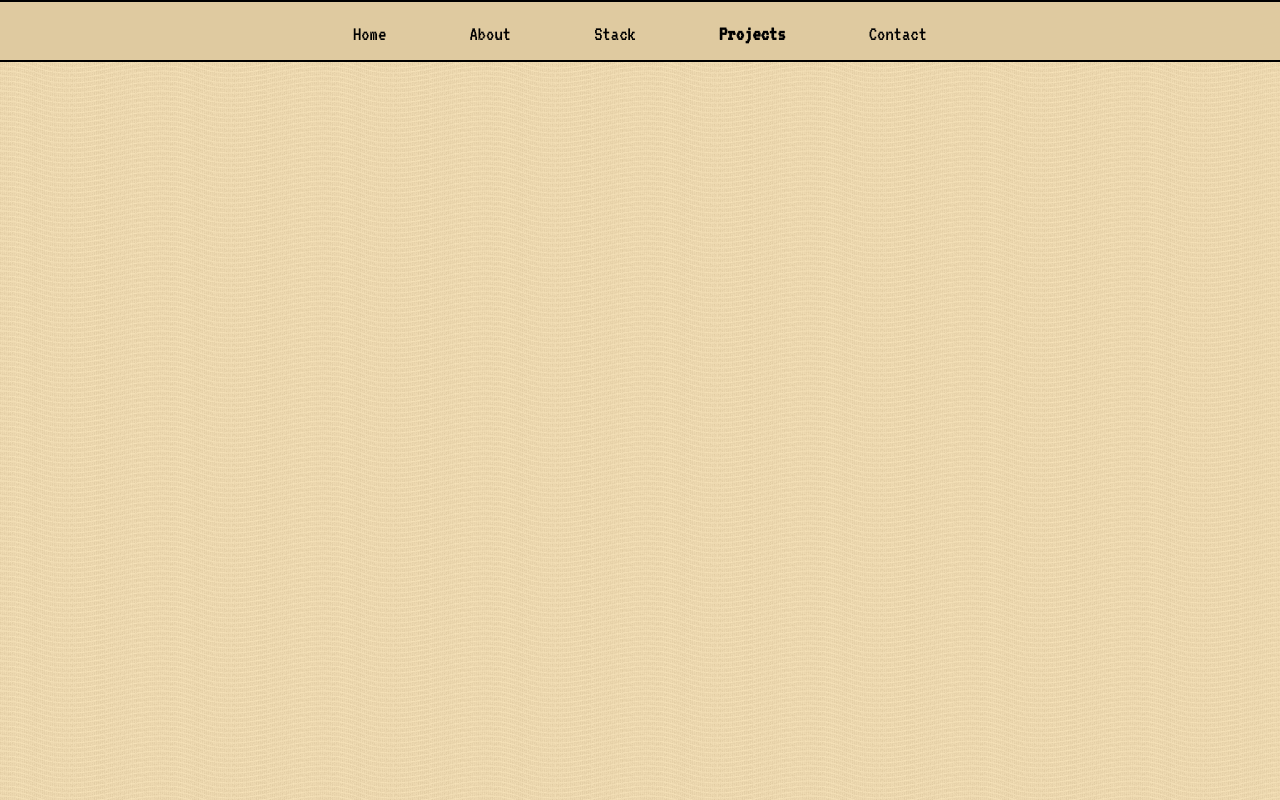
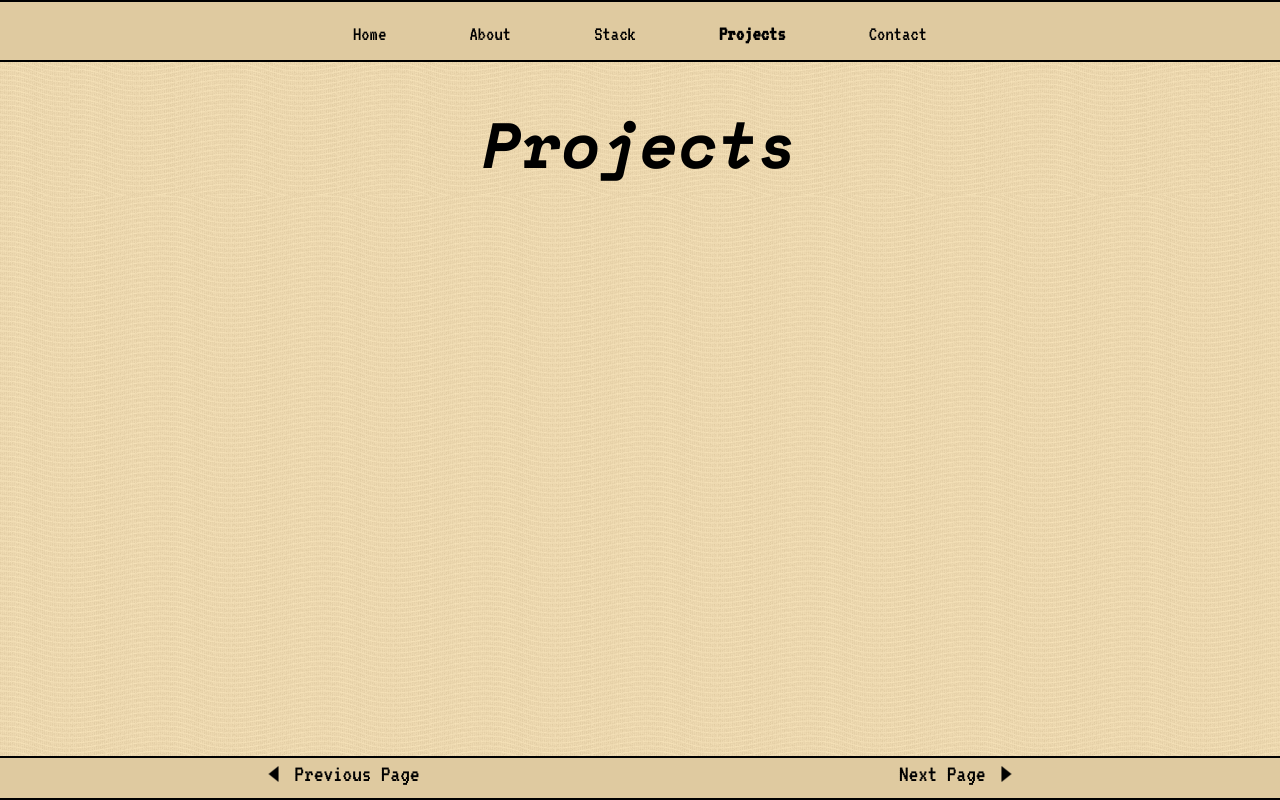
Before and after one commit to do-thy/portfolio, a plain HTML site: page projects.html in a window 1280 px wide. Drawn offline with nearby package versions, Linux system fonts and the light colour scheme; a web font is replaced by a local one.

Commit message:
Add footer and JavaScript to projects.html and adjust footer navigation for projects.html

```diff
--- a/projects.html
+++ b/projects.html
@@ -23,6 +23,22 @@
   </div>
 </nav>
 <body>
-
+  <div class="container body-style">
+    <h1 class="h1-style mt-5 mb-1 animate-on-load">Projects</h1>
+  </div>
+  <footer>
+    <div class="footer">
+      <div class="footer-split">
+        <div class="left-arrow arrow-animation"></div>
+        <h1 class="footer-text" id="footer-text-left"><a href="stack.html">Previous Page</a></h1>
+      </div>
+      <div class="footer-split">
+        <h1 class="footer-text"><a href="contact.html">Next Page</a></h1>
+        <div class="right-arrow arrow-animation"></div>
+      </div>
+    </div>
+  </footer>
+  <script src="https://cdn.jsdelivr.net/npm/bootstrap@5.3.3/dist/js/bootstrap.bundle.min.js"></script>
+  <script src="animations.js"></script>
 </body>
 </html>
```
Also changed, not shown: contact.html (+1 -1 lines), stack.html (+1 -1 lines).
